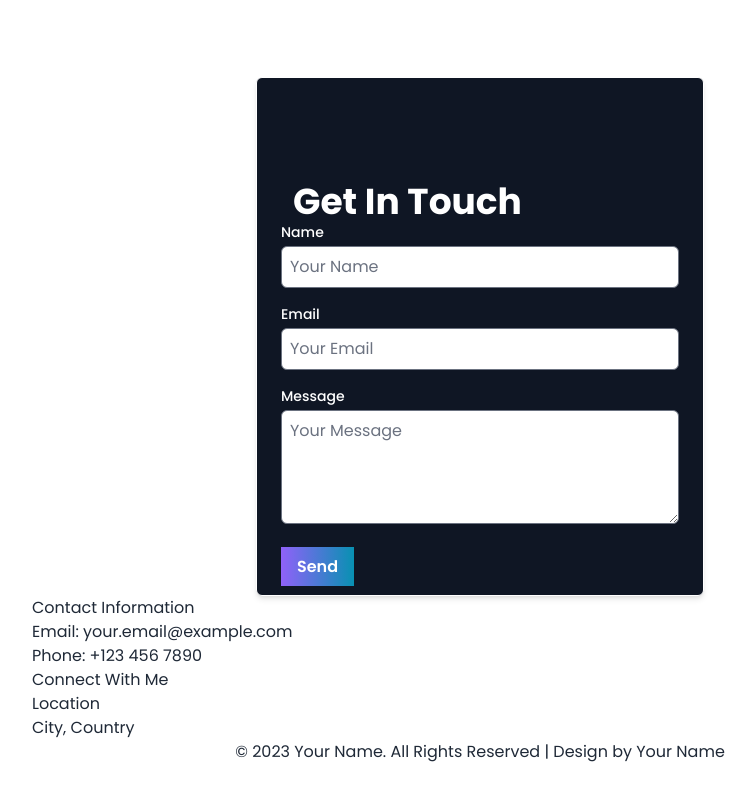
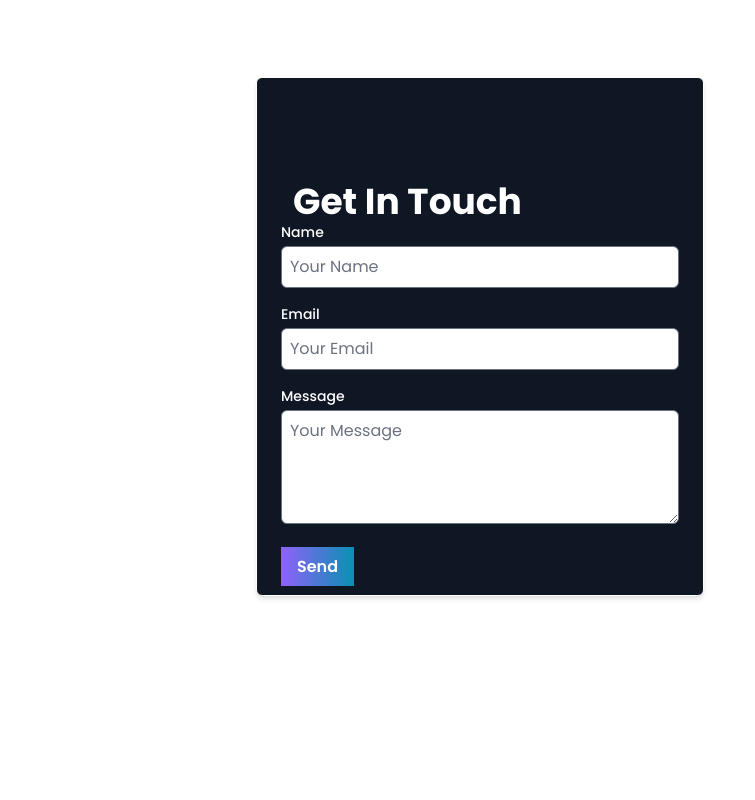
Before and after one commit to Jahid2121/my-developer-portfolio, a React (Vite) app: page / in a window 1280 px wide. Shown: the part 2689-3489 px from the top of the page, without its empty margins (160-915 px from the left). Before the commit the page ends 3453 px from the top, so only its background shows below. Built offline with nearby package versions, Linux system fonts and the light colour scheme; no server answers.

Commit message:
Update Footer

```diff
--- a/src/components/Banner/Banner.jsx
+++ b/src/components/Banner/Banner.jsx
@@ -63,7 +63,7 @@ const Banner = () => {
 
 <p className="text-center">Explore my projects, check out my skills, and let's collaborate on your next digital venture.</p>
 
-<div  className="mt-4 flex gap-5 justify-center">
+<div  className="mt-4 flex  flex-row  gap-5 justify-center">
 <button onClick={handleDownload}>
 <Link download={'cv'}><Btn  text={"Download Resume"} /></Link>
 </button>
--- a/src/components/Footer/Footer.jsx
+++ b/src/components/Footer/Footer.jsx
@@ -1,34 +1,35 @@
+import { FaGithub, FaLinkedinIn } from "react-icons/fa";
 import { NavLink } from "react-router-dom";
 
 const Footer = () => {
   return (
-    <footer className="site-footer">
+    <footer className="site-footer mt-14 pb-7 border border-white p-8  text-white">
     <div className="container">
-        <div className="row">
+        <div className="row flex gap-16">
             <div className="col-lg-4">
-                <h4>Contact Information</h4>
-                <p><i className="fas fa-envelope"></i> Email: your.email@example.com</p>
-                <p><i className="fas fa-phone"></i> Phone: +123 456 7890</p>
+                <h4 className="text-2xl">Contact Information</h4>
+                <p><i className="fas fa-envelope"></i> Email: jahidhasan20u@gmail.com</p>
+                <p><i className="fas fa-phone"></i> Phone: +880 1616155648</p>
             </div>
             <div className="col-lg-4">
-                <h4>Connect With Me</h4>
-                <ul className="social-icons">
-                    <li><NavLink href="https://github.com/yourusername" target="_blank"><i className="fab fa-github"></i></NavLink></li>
-                    <li><NavLink href="https://linkedin.com/in/yourusername" target="_blank"><i className="fab fa-linkedin"></i></NavLink></li>
-                    <li><NavLink href="https://twitter.com/yourusername" target="_blank"><i className="fab fa-twitter"></i></NavLink></li>
+                <h4 className="text-2xl">Connect With Me</h4>
+                <ul className="social-icons text-2xl flex gap-4 justify-center">
+                    <li><NavLink href="https://github.com/jahid2121" target="_blank"><FaGithub /></NavLink></li>
+                    <li><NavLink href="https://linkedin.com/in/yourusername" target="_blank"><FaLinkedinIn /></NavLink></li>
+
                 </ul>
             </div>
             <div className="col-lg-4">
-                <h4>Location</h4>
-                <p><i className="fas fa-map-marker-alt"></i> City, Country</p>
+                <h4 className="text-2xl">Location</h4>
+                <p><i className="fas fa-map-marker-alt"></i> Sylhet, Bangladesh</p>
             </div>
         </div>
     </div>
     <div className="footer-bottom">
         <div className="container">
             <div className="row">
-                <div className="col-lg-12 text-center">
-                    <p>&copy; 2023 Your Name. All Rights Reserved | Design by Your Name</p>
+                <div className="col-lg-12 text-center mt-6">
+                    <p>&copy; 2023 Jahid Hasan. All Rights Reserved | Design by Jahid Hasan</p>
                 </div>
             </div>
         </div>
--- a/src/shared/Navbar.jsx
+++ b/src/shared/Navbar.jsx
@@ -15,7 +15,7 @@ const Navbar = () => {
       <Link to="https://github.com/Jahid2121">
         <div className=" text-2xl md:text-5xl"><FaGithub /></div>
 </Link>
-    <Link to="https://github.com/Jahid2121">
+    <Link to="https://www.linkedin.com/in/md-jahid-hasan01">
     <div className="timeline-end  text-2xl md:text-5xl"> <FaLinkedin /></div></Link>
 
       <button data-collapse-toggle="navbar-sticky" type="button" className="inline-flex items-center p-2 w-10 h-10 justify-center text-sm text-gray-500 rounded-lg md:hidden hover:bg-gray-100 focus:outline-none focus:ring-2 focus:ring-gray-200 dark:text-gray-400 dark:hover:bg-gray-700 dark:focus:ring-gray-600" aria-controls="navbar-sticky" aria-expanded="false">
```
